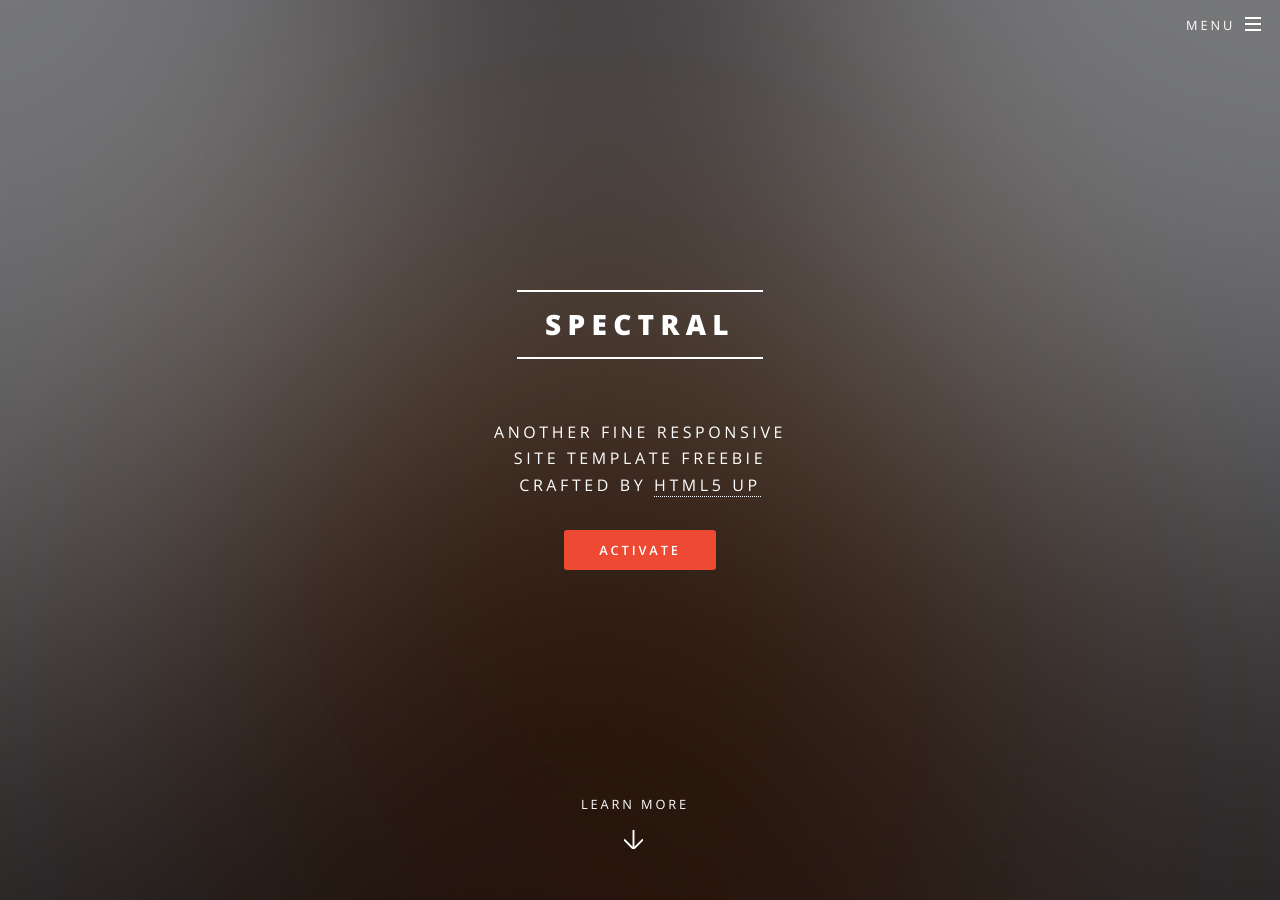
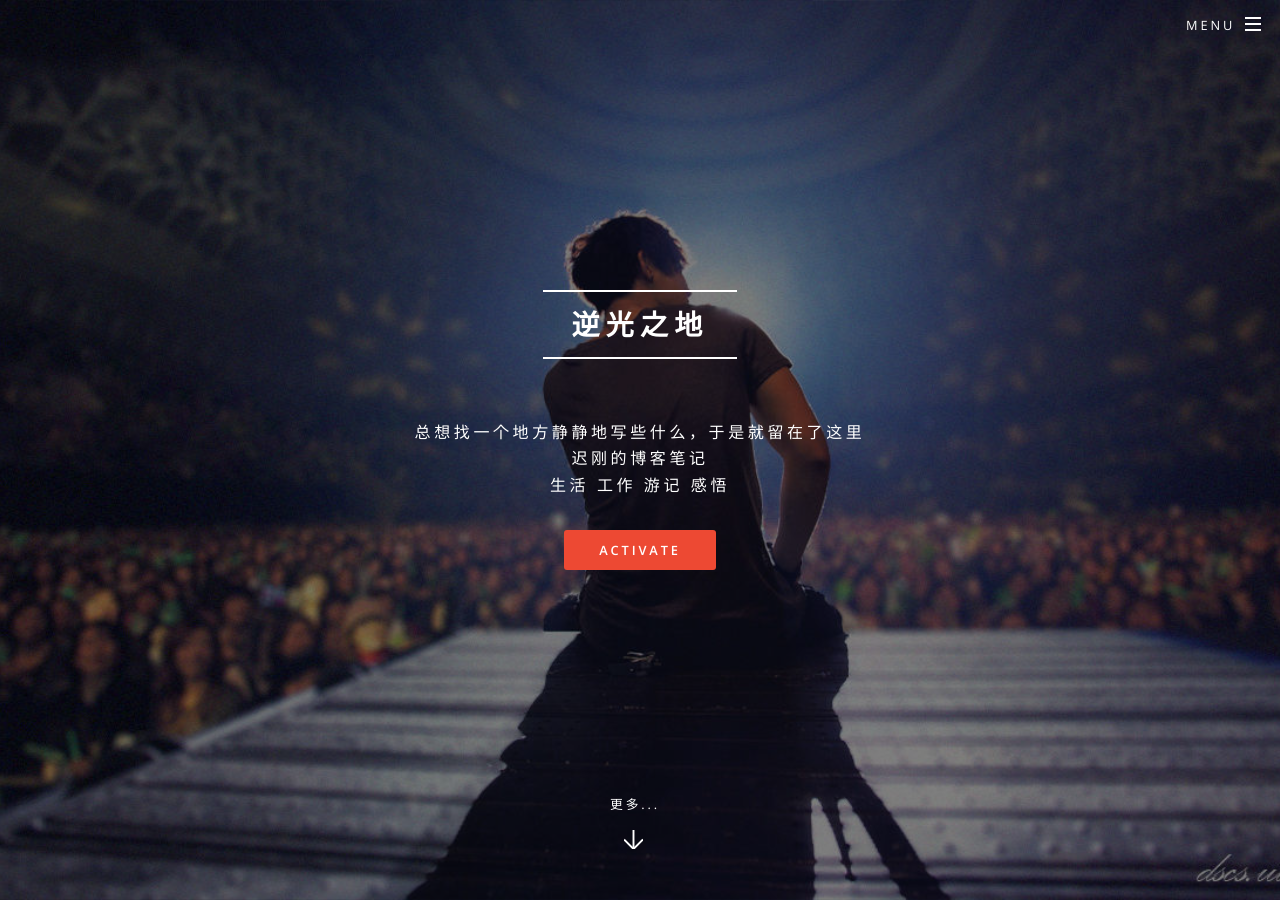
Before and after one commit to Justin-chi/Justin-chi.github.io, a Jekyll site: the page built from index.html, in a window 1280 px wide and 900 px high. Built offline with Jekyll 4.4.1, drawn with Linux system fonts in a browser that asks for light colours.

```diff
--- a/_config.yml
+++ b/_config.yml
@@ -2,23 +2,25 @@
 #
 
 # Site settings
-title: Spectral
+title: 逆光之地
 description: |
-  Another fine responsive
-  site template freebie
-  crafted by [HTML5 UP](http://html5up.net)
+  总想找一个地方静静地写些什么，于是就留在了这里
+  迟刚的博客笔记
+  生活 工作 游记 感悟
+
 owner: Chi Gang(Justin) # or company name
 first_published: 2016 # if migrating another site, the year of your first publish
 email: chigang@huawei.com
 baseurl: "" # the subpath of your site, e.g. /blog
 url: "http://yourdomain.com" # the base hostname & protocol for your site
 social:
-  twitter: https://twitter.com/<username>
+  #twitter: https://twitter.com/nonoazoro
   github: https://github.com/Justin-chi
-  linkedin-square: https://linkedin.com/in/<username>
-  facebook-official: https://facebook.com/<username>
-  google-plus-square: https://plus.google.com/u/0/+<username>
-  #email: /contact/
+  #weibo: https://weibo.com/chigang
+  #linkedin-square: https://linkedin.com/in/<username>
+  #facebook-official: https://facebook.com/<username>
+  #google-plus-square: https://plus.google.com/u/0/+<username>
+  #email: chigang@huawei.com
   #flickr:
   #instagram:
   #youtube-square:
@@ -35,7 +37,6 @@ social:
   #angellist:
   #tumblr-square:
   #stackexchange:
-  #weibo:
   #trello:
   #foursquare:
   #linux:
--- a/index.html
+++ b/index.html
@@ -10,7 +10,7 @@ layout: landing
 								<li><a href="#" class="button special">Activate</a></li>
 							</ul>
 						</div>
-						<a href="#one" class="more scrolly">Learn More</a>
+						<a href="#one" class="more scrolly">更多...</a>
 					</section>
 
 				<!-- One -->
```
Also changed, not shown: images/banner.jpg.
